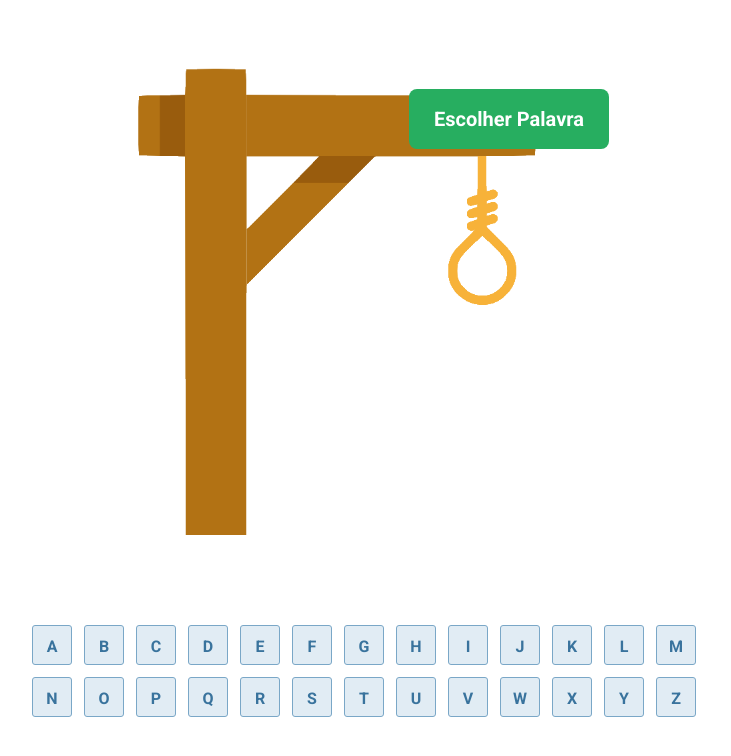
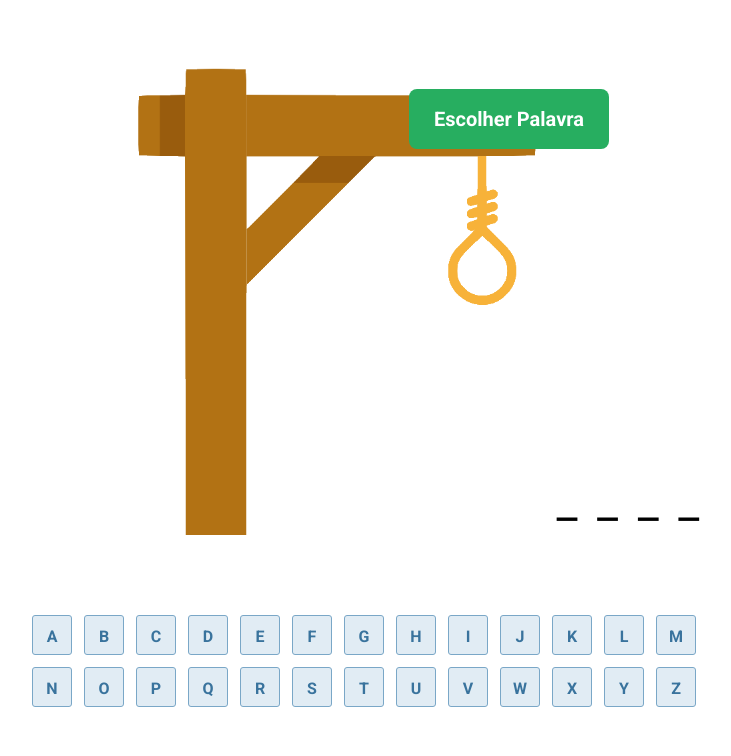
Before and after one commit to ThianaCotrim/projeto8-jogoforca, a React (Create React App) app: page / in a window 1280 px wide. Both pictures are taken after a click on the button "Escolher Palavra". Shown: the top 756 px of the page, without its empty margins (271-1002 px from the left). Built offline with nearby package versions, Linux system fonts and the light colour scheme; a web font is replaced by a local one.

Commit message:
falta desabilitar o teclado das letras, mudar a cor das palavras, e outros ajustes

```diff
--- a/public/style.css
+++ b/public/style.css
@@ -5,7 +5,7 @@
     justify-content: center;
 }
 
-.letras{
+.let{
     width: 686px;
     height: 100px;
     display: flex;
@@ -42,7 +42,7 @@
     top: 450px;
 }
 
-.letter-game {
+.letrinhas {
     font-family: "Noto Sans", sans-serif;
     font-size: 50px;
     font-weight: 700;
@@ -53,6 +53,9 @@
 
 .letras {
     margin: 10px;
+    display: flex;
+    flex-direction: row;
+    flex-wrap: wrap;
 }
 
 .escolher {
@@ -69,9 +72,9 @@
     right: 400px;
 }
 
-.game img{
+.jogo img {
     width: 400px;
     height: 466.67px;
     margin-top: 60px;
     margin-left: 400px;
-    }
+}
--- a/src/App.js
+++ b/src/App.js
@@ -1,26 +1,137 @@
 import { useState } from "react"
 import Jogo from "./components/Jogo"
 import Letras from "./components/Letras"
+import palavras from "./palavras"
 
+import image0 from "./images/forca0.png"
+import image1 from "./images/forca1.png"
+import image2 from "./images/forca2.png"
+import image3 from "./images/forca3.png"
+import image4 from "./images/forca4.png"
+import image5 from "./images/forca5.png"
+import image6 from "./images/forca6.png"
 
 function App() {
 
+
   const [habilitarLetra, setHabilitarLetra] = useState("desabilitado")
+  const [imagem, setImagem] = useState("none")
+  const [renderizarPalavra, setRenderizarPalavra] = useState([])
+  const [desativarPalavra, setDesativarPalavra] = useState(false)
+  const [tentativaLetra, setTentativaLetra] = useState([])
+  const [jogoComeca, setJogoComeca] = useState(0)
+  const [resultado, setResultado] = useState(0)
+  const [mostrarPalavra, setMostrarPalavra] = useState([])
 
-  const ComecarJogo = () => {
 
-    DesabilitarLetra()
+
+  const images = [image0, image1, image2, image3, image4, image5, image6]
+
+  let tracinho = [];
+  let letraQualquer = "";
+
+
+  const comecarJogo = () => {
+
+    desabilitarLetra()
+    palavraEscolhida()
+    desativado()
+    imagens()
+    setJogoComeca(1)
+
+
   }
 
-  const DesabilitarLetra = () =>{
+  const desabilitarLetra = () => {
 
+    if (jogoComeca === 1) {
+      setHabilitarLetra("")
+    }
     setHabilitarLetra("habilitado")
+
   }
+
+
+
+  const desativado = () => {
+    setDesativarPalavra(true)
+
+  }
+
+  const imagens = () => {
+    setImagem("")
+  }
+
+
+  const palavraEscolhida = () => {
+    const novoRenderizarPalavra = palavras[Math.floor(Math.random() * palavras.length)];
+    setRenderizarPalavra(novoRenderizarPalavra.split(''))
+
+    tracinho = Array(novoRenderizarPalavra.length).fill('_')
+    setMostrarPalavra(tracinho)
+  }
+
+  const palavra = (todasasletras) => {
+    let somErro = resultado
+    letraQualquer = todasasletras.toLowerCase();
+
+    const palavraTestada = [...tentativaLetra]
+    setTentativaLetra([...palavraTestada, todasasletras])
+
+    const aletorio = renderizarPalavra.length
+
+    for (let i = 0; i < aletorio; i++) {
+      const depois = renderizarPalavra[i]
+
+      if (depois.includes(letraQualquer)) {
+        mostrarPalavra.splice(i, 1, depois)
+      }
+
+      else if (!renderizarPalavra.includes(letraQualquer)) {
+        somErro = somarErro()
+      }
+    }
+
+    jogoFinalizado(somErro)
+  }
+
+  const somarErro = () => {
+    const somErro = resultado + 1;
+    setResultado(somErro);
+    return somErro;
+  }
+
+  const jogoFinalizado = () => {
+    if (resultado >= 5) {
+      alert("Infelizmente você perdeu, não desista, tente novamente!")
+
+    }
+    else if (resultado < 6 && !mostrarPalavra.includes("_")) {
+      alert("Parabéns!!!! Você venceu!!")
+
+    }
+  }
+
 
   return (
     <>
-      <Jogo ComecarJogo={ComecarJogo}/>
-      <Letras habilitarLetra={habilitarLetra}/>
+      <Jogo comecarJogo={comecarJogo}
+            palavra={palavra}
+            desativarPalavra={desativarPalavra}
+            mostrarPalavra={mostrarPalavra}
+            imagem={imagem}
+            renderizarPalavra={renderizarPalavra}
+            images={images}
+            tentativaLetra={tentativaLetra}
+            resultado={resultado}
+            />
+
+      <Letras habilitarLetra={habilitarLetra}
+              palavra={palavra}
+              tentativaLetra={tentativaLetra}
+              jogoComeca={jogoComeca}
+              resultado={resultado}
+            />
     </>
   );
 }
--- a/src/components/Jogo.js
+++ b/src/components/Jogo.js
@@ -3,12 +3,12 @@ const Jogo = (props) => {
 
     return (
         <>
-            <div class="game">
-                <img src="./imagem/forca0.png"></img>
-                <button class="escolher" onClick={props.ComecarJogo}>Escolher Palavra</button>
+            <div class="jogo">
+            <img src={props.images[props.resultado]} class={`${props.imagem}`}></img>
+                <button onClick={props.comecarJogo} disabled={props.desativado} class="escolher">Escolher Palavra</button>
             </div>
             <div class="seletorjogo">
-                <div class="letter-game"> <div class="letras"></div></div>
+            {props.mostrarPalavra.map((x) => ( <div class="letras"> <div class="letrinhas">{x}</div></div> ))}
             </div>
         </>
     )
--- a/src/components/Letras.js
+++ b/src/components/Letras.js
@@ -12,16 +12,14 @@
         return (
             <div >
                 <div class="container">
-                    <div class="letras">
-                        {alfabetomaiusculo.map((letters) => (
-                        <button class={`box ${props.habilitarLetra}`}>
-                        {letters} </button>))}
-
+                    <div class="let">
+                        {alfabetomaiusculo.map((l) => (
+                        <button class={`box ${props.tentativaLetra.includes(l) && "desabilitado"} ${props.habilitarLetra}`}
+                        onClick={() => {props.palavra(l)}}>{l} </button>))}
                     </div>
                 </div>
             </div>
         )
-
 }
 
 
--- a/src/palavras.js
+++ b/src/palavras.js
@@ -21,7 +21,9 @@ const palavras = [
     "uva", "universo", "unanimidade", "ubuntu", "universidade", "urso", "uivar", "unir",
     "vela", "valeta", "vacilo", "valor", "vagem", "vadiagem", "vaca", "valentia", "vidro", "valsa",
     "xadrez", "xilofone", "xarope", "xenofobia", "xereta", "xerife", "xaveco", "xixi", "xale",
-    "zebra", "zagueiro", "zero", "zoeira", "zepelim", "zinco", "zumbido"
+    "zebra", "zagueiro", "zero", "zoeira", "zepelim", "zinco", "zumbido","elefante", "mosquito", "nordeste",
+    "amarelo", "felicidade", "amizade", "saxofone", "garganta", "galinha", "pattins", "melancia", "festa", "carnaval",
+    "mamao", "peixe", "girafa"
 ]
 
 export default palavras
```
Also changed, not shown: public/imagem/forca0.png (deleted).
